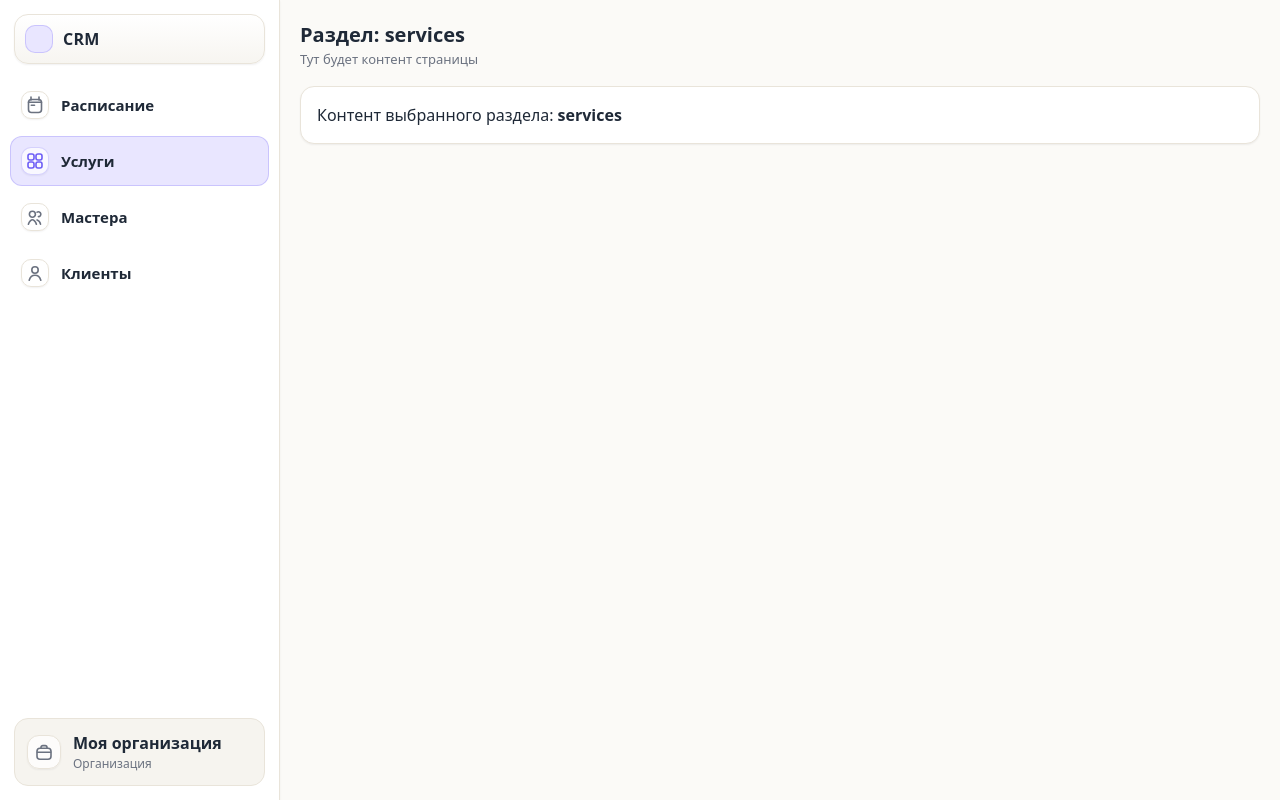
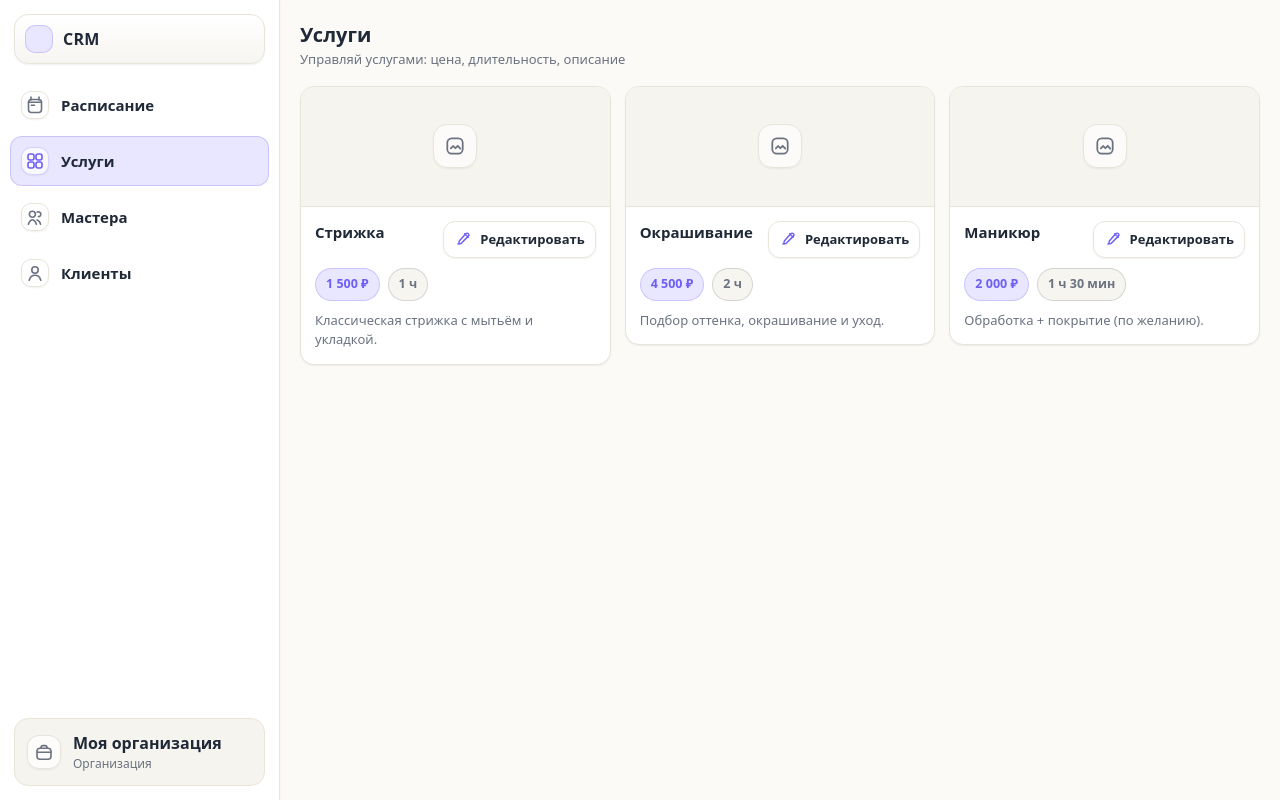
Before and after one commit to Range18/localCrm_admin_panel, a React (Vite) app: page / in a window 1280 px wide. Both pictures are taken after a click on the button "Услуги". Built offline with nearby package versions, Linux system fonts and the light colour scheme.

Commit message:
Add services page

```diff
--- a/src/App.tsx
+++ b/src/App.tsx
@@ -1,18 +1,30 @@
-import { useState } from "react";
+import { useMemo, useState } from "react";
 import "./App.css";
 import { AppShell } from "./layout/AppShell";
-import type { SidebarKey } from "./components/sidebar-tab/SidebarTab";
+
+import type { ServiceCardData } from "./components/service-card/ServiceCard";
+import {ServicesPage} from "./pages/service-page/ServicePage";
+import type {SidebarKey} from "./components/sidebar-tab/types";
 
 export default function App() {
     const [activeKey, setActiveKey] = useState<SidebarKey>("schedule");
 
+    //TODO remove
+    const services = useMemo<ServiceCardData[]>(
+        () => [
+            { id: "1", title: "Стрижка", description: "Классическая стрижка с мытьём и укладкой.", price: 1500, durationMin: 60, currency: "RUB" },
+            { id: "2", title: "Окрашивание", description: "Подбор оттенка, окрашивание и уход.", price: 4500, durationMin: 120, currency: "RUB" },
+            { id: "3", title: "Маникюр", description: "Обработка + покрытие (по желанию).", price: 2000, durationMin: 90, currency: "RUB" },
+        ],
+        []
+    );
+
     return (
         <div className="app">
-            <AppShell
-                orgName="Моя организация"
-                activeKey={activeKey}
-                onChange={setActiveKey}
-            >
+            <AppShell orgName="Моя организация" activeKey={activeKey} onChange={setActiveKey}>
+                {activeKey === "services" ? (
+                    <ServicesPage services={services} onEditService={(id) => console.log("edit", id)} />
+                ) : (
                     <div className="page">
                         <div className="pageHeader">
                             <div>
@@ -25,6 +37,7 @@ export default function App() {
                             Контент выбранного раздела: <b>{activeKey}</b>
                         </div>
                     </div>
+                )}
             </AppShell>
         </div>
     );
--- /dev/null
+++ b/src/components/service-card/ServiceCard.css
@@ -0,0 +1,150 @@
+.svcCard{
+    background: var(--surface);
+    border: 1px solid var(--border);
+    border-radius: var(--radius);
+    box-shadow: var(--shadow-sm);
+    overflow: hidden;
+
+    display: flex;
+    flex-direction: column;
+    min-width: 0;
+}
+
+.svcImgWrap{
+    height: 120px;
+    background: var(--surface-2);
+    border-bottom: 1px solid var(--border);
+    display: grid;
+    place-items: center;
+}
+
+.svcImg{
+    width: 100%;
+    height: 100%;
+    object-fit: cover;
+    display: block;
+}
+
+.svcImgPlaceholder{
+    width: 44px;
+    height: 44px;
+    border-radius: 14px;
+    display: grid;
+    place-items: center;
+
+    color: var(--text-muted);
+    background: rgba(255,255,255,0.7);
+    border: 1px solid var(--border);
+    box-shadow: var(--shadow-sm);
+}
+
+.svcBody{
+    padding: 14px;
+    display: flex;
+    flex-direction: column;
+    gap: 10px;
+    min-width: 0;
+}
+
+.svcTop{
+    display: flex;
+    align-items: flex-start;
+    justify-content: space-between;
+    gap: 10px;
+}
+
+.svcTitle{
+    margin: 0;
+    font-size: 15px;
+    font-weight: 800;
+    color: var(--text);
+
+    overflow: hidden;
+    text-overflow: ellipsis;
+    white-space: nowrap;
+}
+
+.svcMeta{
+    display: flex;
+    gap: 8px;
+    flex-wrap: wrap;
+}
+
+.svcPill{
+    display: inline-flex;
+    align-items: center;
+    gap: 6px;
+
+    padding: 6px 10px;
+    border-radius: 999px;
+
+    font-size: 12.5px;
+    font-weight: 800;
+
+    border: 1px solid var(--border);
+    background: rgba(255,255,255,0.65);
+    color: var(--text);
+}
+
+.svcPill.isPrice{
+    border-color: rgba(109, 94, 246, 0.25);
+    background: var(--primary-weak);
+    color: var(--primary);
+}
+
+.svcPill.isDuration{
+    border-color: rgba(107, 114, 128, 0.25);
+    background: rgba(246,244,239,0.9);
+    color: var(--text-muted);
+}
+
+.svcDesc{
+    margin: 0;
+    font-size: 13px;
+    color: var(--text-muted);
+
+    display: -webkit-box;
+    -webkit-line-clamp: 3;
+    -webkit-box-orient: vertical;
+    overflow: hidden;
+}
+
+.svcEditBtn{
+    flex: 0 0 auto;
+    border: 1px solid var(--border);
+    background: rgba(255,255,255,0.75);
+    color: var(--text);
+    border-radius: 12px;
+
+    padding: 8px 10px;
+    font-size: 13px;
+    font-weight: 700;
+    cursor: pointer;
+
+    display: inline-flex;
+    align-items: center;
+    gap: 8px;
+
+    box-shadow: var(--shadow-sm);
+    transition: transform .05s ease, border-color .15s ease, background .15s ease;
+}
+
+.svcEditBtn:hover{
+    border-color: rgba(109, 94, 246, 0.35);
+    background: rgba(233, 230, 255, 0.6);
+}
+
+.svcEditBtn:active{
+    transform: translateY(1px);
+}
+
+.svcEditBtn:focus-visible{
+    outline: none;
+    box-shadow: var(--focus);
+}
+
+.svcEditIcon{
+    color: var(--primary);
+    display: grid;
+    place-items: center;
+}
--- /dev/null
+++ b/src/components/service-card/ServiceCard.tsx
@@ -0,0 +1,90 @@
+import "./ServiceCard.css";
+
+export type ServiceCardData = {
+    id: string;
+    title: string;
+    description: string;
+    imageUrl?: string;
+
+    price: number;        // в валюте по умолчанию
+    durationMin: number;  // длительность в минутах
+    currency?: "RUB" | "EUR" | "USD";
+};
+
+type Props = {
+    data: ServiceCardData;
+    onEdit?: (id: string) => void;
+};
+
+export function ServiceCard({ data, onEdit }: Props) {
+    const priceText = formatMoney(data.price, data.currency ?? "RUB");
+    const durationText = formatDuration(data.durationMin);
+
+    return (
+        <article className="svcCard">
+            <div className="svcImgWrap" aria-hidden="true">
+                {data.imageUrl ? (
+                    <img className="svcImg" src={data.imageUrl} alt="" loading="lazy" />
+                ) : (
+                    <div className="svcImgPlaceholder">
+                        <svg width="22" height="22" viewBox="0 0 20 20" fill="none">
+                            <rect x="3" y="3" width="14" height="14" rx="4" stroke="currentColor" strokeWidth="1.6" />
+                            <path
+                                d="M6.2 12.2l2.1-2.2 2 2 2.2-2.2 2.3 2.5"
+                                stroke="currentColor"
+                                strokeWidth="1.6"
+                                strokeLinecap="round"
+                                strokeLinejoin="round"
+                            />
+                        </svg>
+                    </div>
+                )}
+            </div>
+
+            <div className="svcBody">
+                <div className="svcTop">
+                    <h3 className="svcTitle" title={data.title}>
+                        {data.title}
+                    </h3>
+
+                    <button type="button" className="svcEditBtn" onClick={() => onEdit?.(data.id)}>
+            <span className="svcEditIcon" aria-hidden="true">
+              <svg width="18" height="18" viewBox="0 0 20 20" fill="none">
+                <path
+                    d="M11.9 4.2l3.9 3.9M4.4 15.6l3.4-.6 8.2-8.2a1.8 1.8 0 0 0 0-2.6l-.2-.2a1.8 1.8 0 0 0-2.6 0L5.9 12.2l-.6 3.4Z"
+                    stroke="currentColor"
+                    strokeWidth="1.6"
+                    strokeLinecap="round"
+                    strokeLinejoin="round"
+                />
+              </svg>
+            </span>
+                        Редактировать
+                    </button>
+                </div>
+
+                <div className="svcMeta" aria-label="Цена и длительность">
+                    <span className="svcPill isPrice">{priceText}</span>
+                    <span className="svcPill isDuration">{durationText}</span>
+                </div>
+
+                <p className="svcDesc">{data.description}</p>
+            </div>
+        </article>
+    );
+}
+
+function formatMoney(amount: number, currency: "RUB" | "EUR" | "USD") {
+    return new Intl.NumberFormat("ru-RU", {
+        style: "currency",
+        currency,
+        maximumFractionDigits: 0,
+    }).format(amount);
+}
+
+function formatDuration(min: number) {
+    if (min < 60) return `${min} мин`;
+    const h = Math.floor(min / 60);
+    const m = min % 60;
+    return m ? `${h} ч ${m} мин` : `${h} ч`;
+}
--- /dev/null
+++ b/src/components/service-grid/ServiceGrid.css
@@ -0,0 +1,25 @@
+.svcGrid{
+    display: grid;
+    grid-template-columns: repeat(3, minmax(0, 1fr));
+    gap: 14px;
+}
+
+@media (max-width: 1100px){
+    .svcGrid{ grid-template-columns: repeat(2, minmax(0, 1fr)); }
+}
+@media (max-width: 720px){
+    .svcGrid{ grid-template-columns: 1fr; }
+}
+
+.svcGridItem{
+    min-width: 0;
+}
+
+.svcGridEmpty{
+    border: 1px dashed rgba(107, 114, 128, 0.35);
+    background: rgba(255,255,255,0.55);
+    color: var(--text-muted);
+    border-radius: var(--radius);
+    padding: 18px;
+    text-align: center;
+}
--- /dev/null
+++ b/src/components/service-grid/ServiceGrid.tsx
@@ -0,0 +1,24 @@
+import "./ServiceGrid.css";
+import { ServiceCard, type ServiceCardData } from "../service-card/ServiceCard";
+
+type Props = {
+    items: ServiceCardData[];
+    onEdit?: (id: string) => void;
+    emptyText?: string;
+};
+
+export function ServiceGrid({ items, onEdit, emptyText = "Услуг пока нет" }: Props) {
+    if (!items.length) {
+        return <div className="svcGridEmpty">{emptyText}</div>;
+    }
+
+    return (
+        <div className="svcGrid" role="list" aria-label="Список услуг">
+            {items.map((s) => (
+                <div key={s.id} role="listitem" className="svcGridItem">
+                    <ServiceCard data={s} onEdit={onEdit} />
+                </div>
+            ))}
+        </div>
+    );
+}
--- /dev/null
+++ b/src/pages/service-page/ServicePage.tsx
@@ -0,0 +1,26 @@
+import type {ServiceCardData} from "../../components/service-card/ServiceCard";
+import {ServiceGrid} from "../../components/service-grid/ServiceGrid";
+
+type Props = {
+    services: ServiceCardData[];
+    onEditService?: (id: string) => void;
+};
+
+export function ServicesPage({ services, onEditService }: Props) {
+    return (
+        <div className="page">
+            <div className="pageHeader">
+                <div>
+                    <h1 className="pageTitle">Услуги</h1>
+                    <p className="pageSubtitle">Управляй услугами: цена, длительность, описание</p>
+                </div>
+            </div>
+
+            <ServiceGrid
+                items={services}
+                onEdit={onEditService}
+                emptyText="Добавь первую услугу"
+            />
+        </div>
+    );
+}
```
Lines whose indentation alone changed are shown as unchanged.
